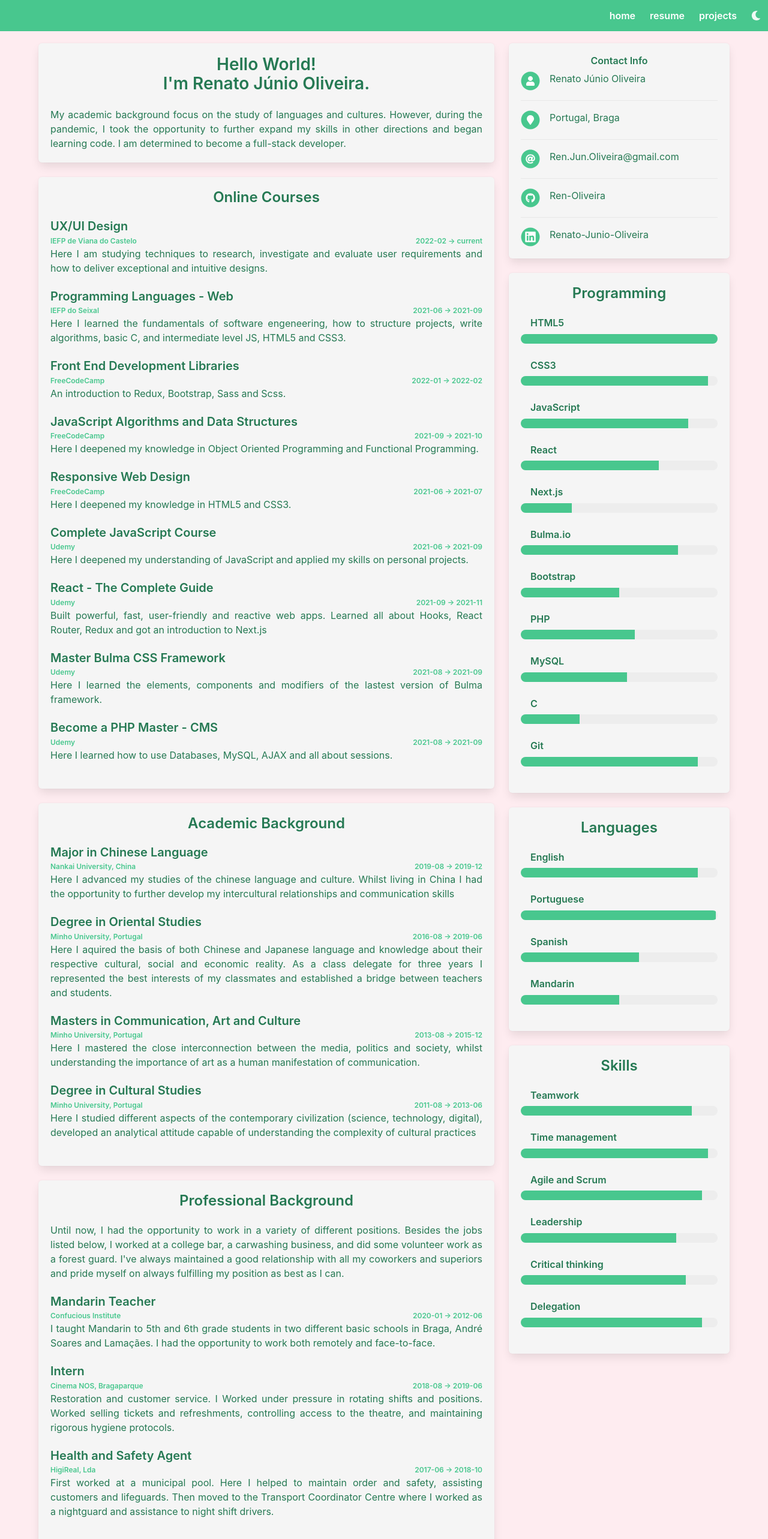
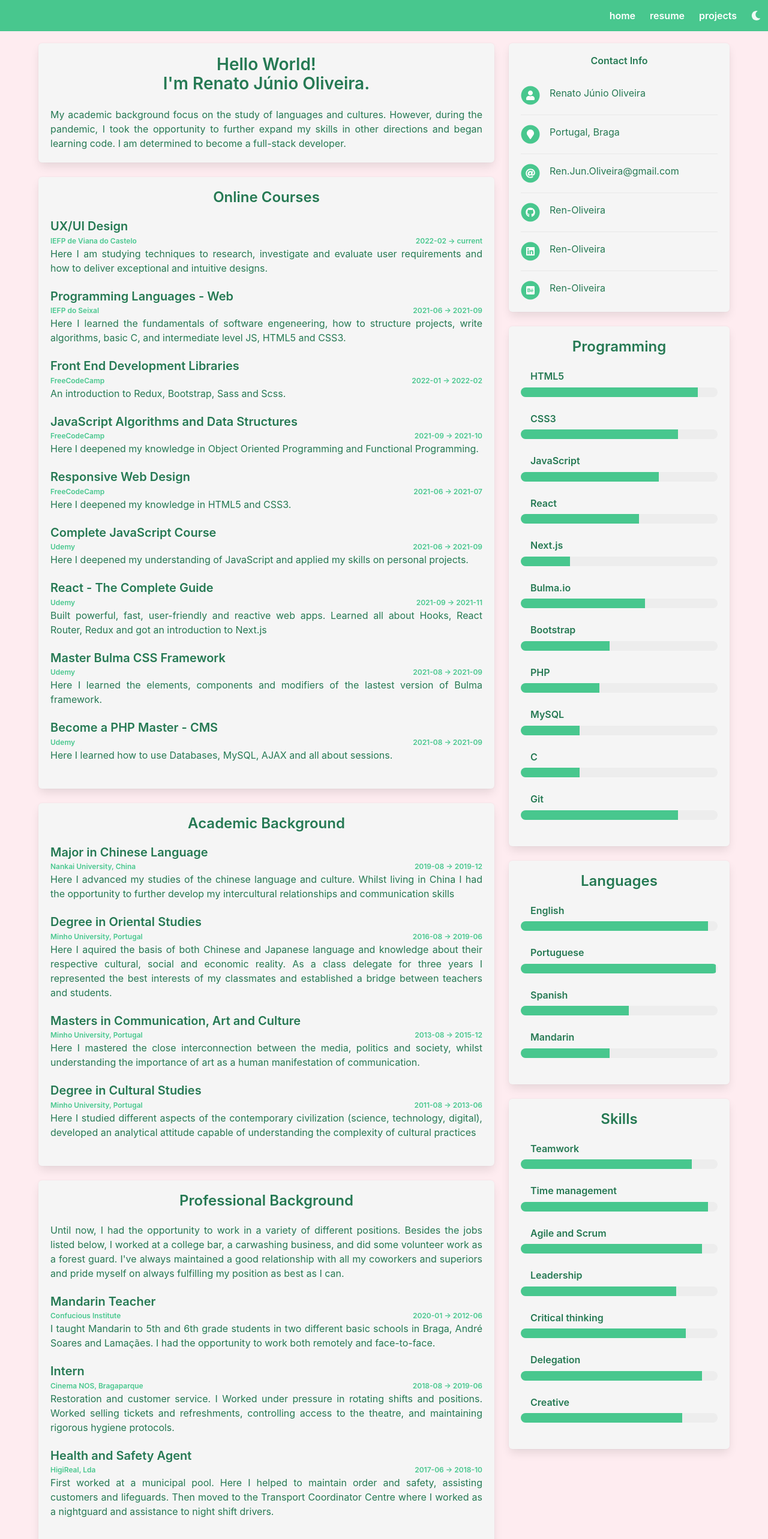
Before and after one commit to Ren-Oliveira/Resume, a React (Create React App) app: page /resume in a window 1280 px wide. Shown: the top 2566 px of the page at 60% size. Built offline with nearby package versions, Linux system fonts and the light colour scheme.

Commit message:
info update, contact update, footer

```diff
--- a/src/components/ui/resume/ContactsCard.js
+++ b/src/components/ui/resume/ContactsCard.js
@@ -6,7 +6,11 @@ import {
   faAt,
   faMapMarker,
 } from '@fortawesome/free-solid-svg-icons';
-import { faGithub, faLinkedin } from '@fortawesome/free-brands-svg-icons';
+import {
+  faGithub,
+  faLinkedin,
+  faBehanceSquare,
+} from '@fortawesome/free-brands-svg-icons';
 import { useTheme } from '../../../store/ThemeContext';
 
 const ContactsCard = () => {
@@ -26,6 +30,7 @@ const ContactsCard = () => {
   return (
     <div className={darkTheme ? boxDark : boxLight}>
       <h2 className={darkTheme ? titleDark : titleLight}>Contact Info</h2>
+      <br />
       <div className="media">
         <div className={media}>
           <Icon icon={faCircle} className={darkTheme ? iconDark : iconLight} />
@@ -92,14 +97,30 @@ const ContactsCard = () => {
           <Icon
             icon={faLinkedin}
             className="fas has-text-white"
-            transform="shrink-6"
+            transform="shrink-8"
           />
         </div>
         <a
           href="https://www.linkedin.com/in/renato-junio-oliveira/"
           className={darkTheme ? titleDark : titleLight}
         >
-          Renato-Junio-Oliveira
+          Ren-Oliveira
+        </a>
+      </div>
+      <div className="media">
+        <div className={media}>
+          <Icon icon={faCircle} className={darkTheme ? iconDark : iconLight} />
+          <Icon
+            icon={faBehanceSquare}
+            className="fas has-text-white"
+            transform="shrink-8"
+          />
+        </div>
+        <a
+          href="https://www.linkedin.com/in/renato-junio-oliveira/"
+          className={darkTheme ? titleDark : titleLight}
+        >
+          Ren-Oliveira
         </a>
       </div>
     </div>
--- a/src/information/SkillsInfo.js
+++ b/src/information/SkillsInfo.js
@@ -3,25 +3,25 @@ export const listOfSkills = [
     key: 'HTML5',
     name: 'HTML5',
     type: 'Programming',
-    value: 100,
+    value: 90,
   },
   {
     key: 'CSS3',
     name: 'CSS3',
     type: 'Programming',
-    value: 95,
+    value: 80,
   },
   {
     key: 'JavaScript',
     name: 'JavaScript',
     type: 'Programming',
-    value: 85,
+    value: 70,
   },
   {
     key: 'React',
     name: 'React',
     type: 'Programming',
-    value: 70,
+    value: 60,
   },
   // {
   //   key: 'Vue.js',
@@ -33,32 +33,32 @@ export const listOfSkills = [
     key: 'Next.js',
     name: 'Next.js',
     type: 'Programming',
-    value: 26,
+    value: 25,
   },
   {
     key: 'Bulma.io',
     name: 'Bulma.io',
     type: 'Programming',
-    value: 80,
+    value: 63,
   },
   {
     key: 'Bootstrap',
     name: 'Bootstrap',
     type: 'Programming',
-    value: 50,
+    value: 45,
   },
 
   {
     key: 'PHP',
     name: 'PHP',
     type: 'Programming',
-    value: 58,
+    value: 40,
   },
   {
     key: 'MySQL',
     name: 'MySQL',
     type: 'Programming',
-    value: 54,
+    value: 30,
   },
   {
     key: 'C',
@@ -70,13 +70,13 @@ export const listOfSkills = [
     key: 'Git',
     name: 'Git',
     type: 'Programming',
-    value: 90,
+    value: 80,
   },
   {
     key: 'English',
     name: 'English',
     type: 'Languages',
-    value: 90,
+    value: 95,
   },
   {
     key: 'Portuguese',
@@ -88,13 +88,13 @@ export const listOfSkills = [
     key: 'Spanish',
     name: 'Spanish',
     type: 'Languages',
-    value: 60,
+    value: 55,
   },
   {
     key: 'Mandarin',
     name: 'Mandarin',
     type: 'Languages',
-    value: 50,
+    value: 45,
   },
   {
     key: 'Teamwork',
@@ -132,4 +132,10 @@ export const listOfSkills = [
     type: 'Skills',
     value: 92,
   },
+  {
+    key: 'Creative',
+    name: 'Creative',
+    type: 'Skills',
+    value: 82,
+  },
 ];
--- a/src/pages/Home.js
+++ b/src/pages/Home.js
@@ -19,6 +19,8 @@ const Home = () => {
       : 'A front-end dev for hire!'
   }`;
 
+  const greeting = `${~~(Math.random() * 2) === 0 ? 'Hello!' : 'Hi!'}`;
+
   return (
     <div className={darkTheme ? backgroundDark : backgroundLight}>
       <div className="hero is-fullheight">
@@ -26,7 +28,7 @@ const Home = () => {
           <div className="container has-text-centered is-unselectable">
             <div className="title is-size-1 has-text-weight-bold">
               <p className={darkTheme ? titleDark : titleLight}>
-                Hello! I'm Renato.
+                {greeting} I'm Renato.
               </p>
             </div>
             <div className="subtitle is-size-3 has-text-weight-semibold">
@@ -34,15 +36,10 @@ const Home = () => {
                 {message}
               </p>
             </div>
-            <br />
-            <h4>
-              <strong>Warning:</strong> This page is currently under
-              construction.
-            </h4>
           </div>
         </div>
-        <div className="hero-foot has-text-centered">
-          Copyright Renato Oliveira
+        <div className="hero-foot has-text-centered is-size-7">
+          © 2022 by Renato Oliveira. All rights reserved.
         </div>
       </div>
     </div>
```
